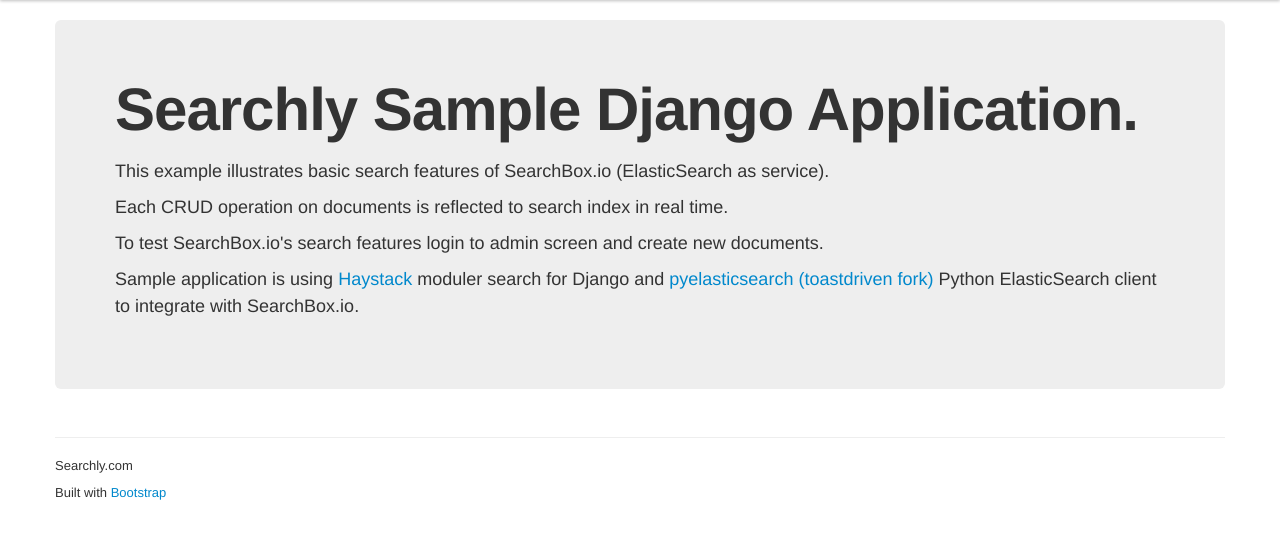
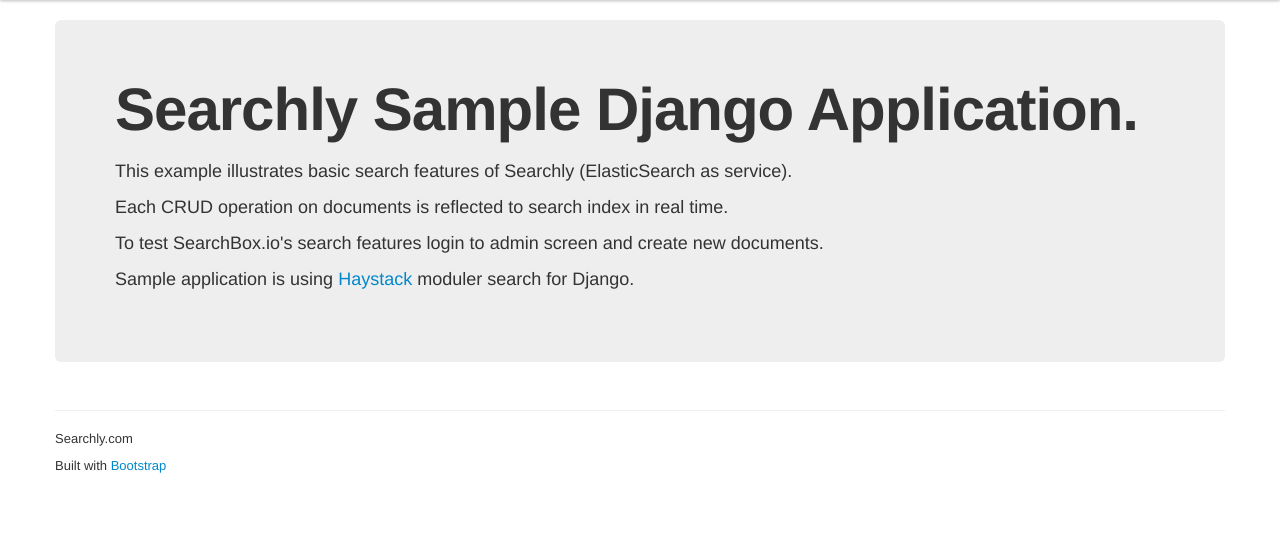
Before and after one commit to searchly/searchly-django-haystack-sample, a Django app: page / in a window 1280 px wide. Shown: the part 40-579 px from the top of the page. Run offline with Django 3.2, Linux system fonts and the light colour scheme.

Commit message:
documentation

```diff
--- a/django_haystack_sample/templates/index.html
+++ b/django_haystack_sample/templates/index.html
@@ -49,7 +49,7 @@
                     <br/>
 
                     <p>
-                    This example illustrates basic search features of SearchBox.io (ElasticSearch as
+                        This example illustrates basic search features of Searchly (ElasticSearch as
                         service).</p>
 
                     <p>
@@ -60,10 +60,8 @@
 
                     <p>
                         Sample application is using <a href="http://haystacksearch.org/">Haystack</a> moduler search
-                    for Django and
-                    <a href="https://github.com/toastdriven/pyelasticsearch">pyelasticsearch (toastdriven fork) </a>
-                    Python ElasticSearch
-                    client to integrate with SearchBox.io.</p>
+                        for Django.
+                    </p>
                 </div>
             </div>
         </div>
```
Lines whose indentation alone changed are shown as unchanged.
